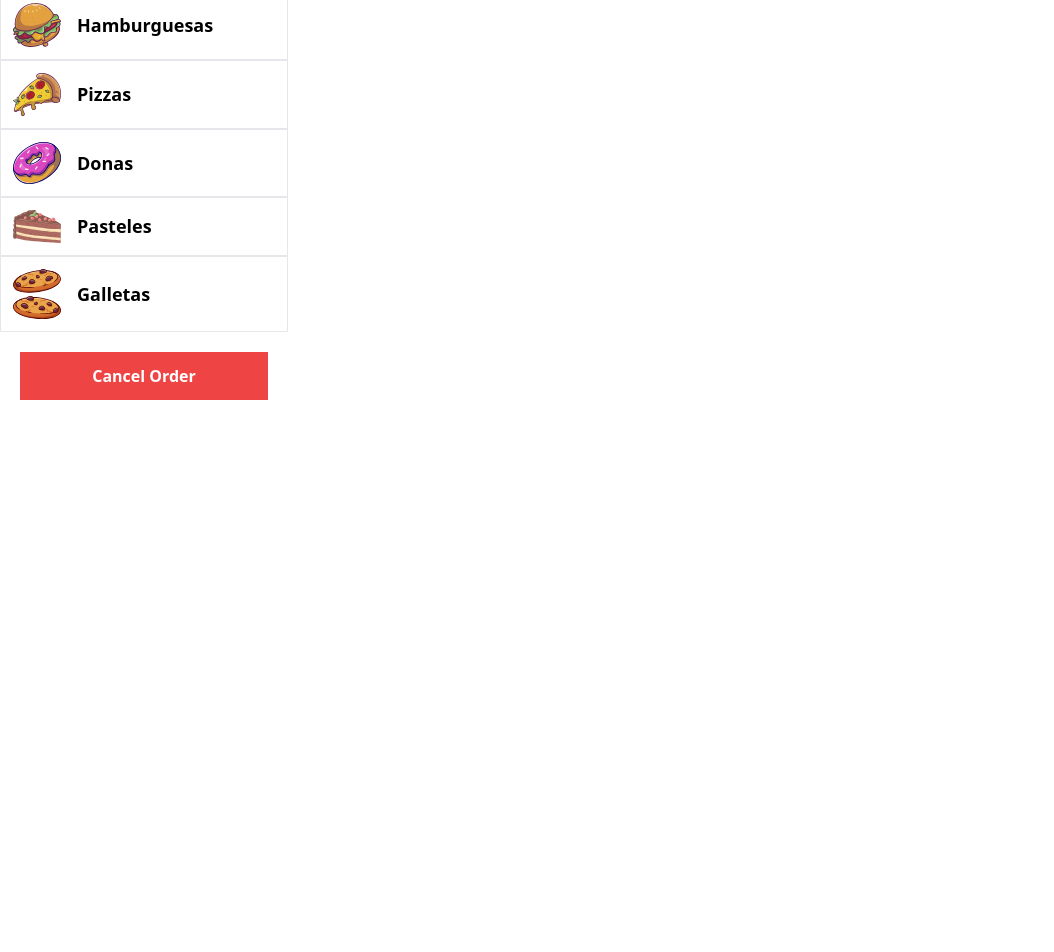
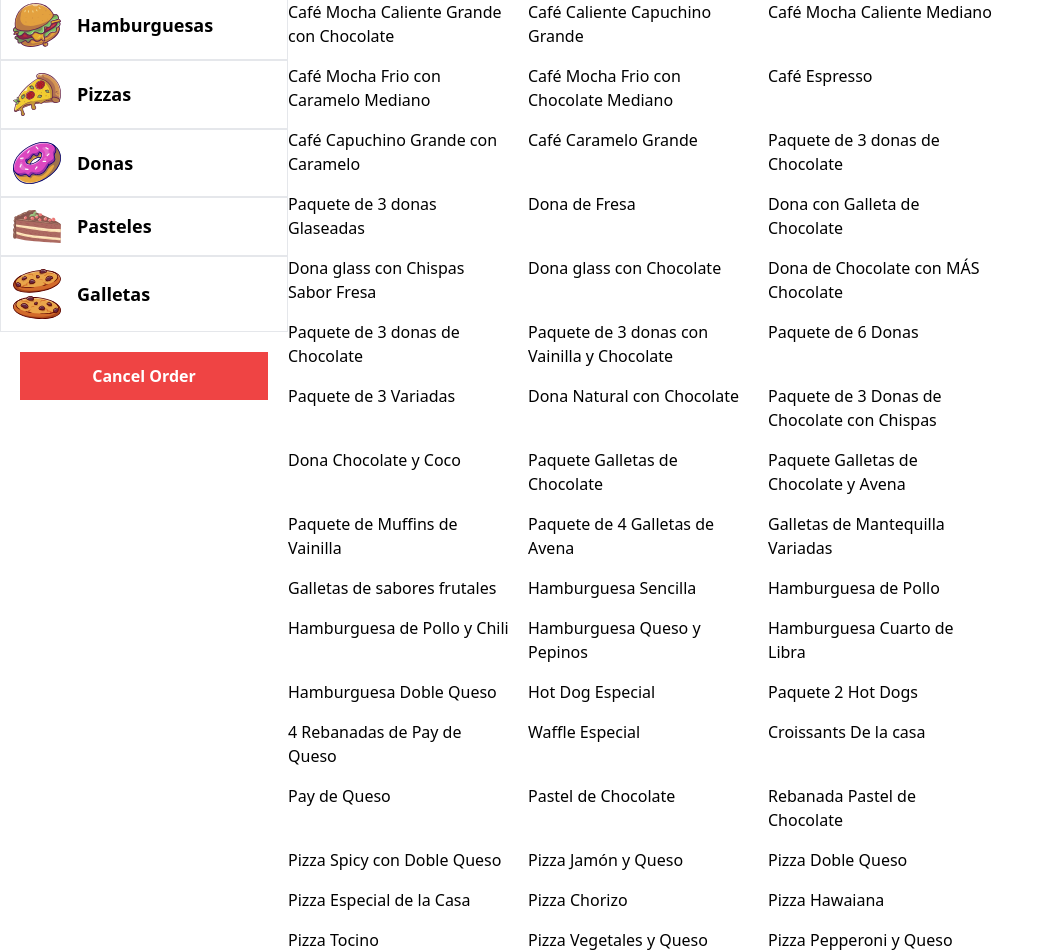
Before and after one commit to HenryNiama/Coffee, a React (Vite) app in the folder coffee-react-frontend/: page / in a window 1280 px wide. Shown: the part 280-1232 px from the top of the page, without its empty margins (0-1054 px from the left). Before the commit the page ends 800 px from the top, so only its background shows below. Built offline with nearby package versions, Linux system fonts and the light colour scheme.

Commit message:
Obteniendo los productos

```diff
--- /dev/null
+++ b/coffee-react-frontend/src/components/Product.jsx
@@ -0,0 +1,9 @@
+import React from 'react';
+
+function Product({product}) {
+    return (
+        <div>{product.nombre}</div>
+    );
+}
+
+export default Product;
--- a/coffee-react-frontend/src/components/Sidebar.jsx
+++ b/coffee-react-frontend/src/components/Sidebar.jsx
@@ -11,6 +11,7 @@
             <div className={"mt-10"}>
                 {categories.map(category => (
                     <Category
+                        key={category.id}
                         category={category}
                     />
                 )) }
--- /dev/null
+++ b/coffee-react-frontend/src/data/products.js
@@ -0,0 +1,419 @@
+const products = [
+    {
+        nombre: "Café Caramel con Chocolate",
+        precio: 59.9,
+        imagen: "cafe_01",
+        categoria_id: 1,
+        id: 1
+    },
+    {
+        nombre: "Café Frio con Chocolate Grande",
+        precio: 49.9,
+        imagen: "cafe_02",
+        categoria_id: 1,
+        id: 2
+    },
+    {
+        nombre: "Latte Frio con Chocolate Grande",
+        precio: 54.9,
+        imagen: "cafe_03",
+        categoria_id: 1,
+        id: 3
+    },
+    {
+        nombre: "Latte Frio con Chocolate Grande",
+        precio: 54.9,
+        imagen: "cafe_04",
+        categoria_id: 1,
+        id: 4
+    },
+    {
+        nombre: "Malteada Fria con Chocolate Grande",
+        precio: 54.9,
+        imagen: "cafe_05",
+        categoria_id: 1,
+        id: 5
+    },
+    {
+        nombre: "Café Mocha Caliente Chico",
+        precio: 39.9,
+        imagen: "cafe_06",
+        categoria_id: 1,
+        id: 6
+    },
+    {
+        nombre: "Café Mocha Caliente Grande con Chocolate",
+        precio: 59.9,
+        imagen: "cafe_07",
+        categoria_id: 1,
+        id: 7
+    },
+    {
+        nombre: "Café Caliente Capuchino Grande",
+        precio: 59.9,
+        imagen: "cafe_08",
+        categoria_id: 1,
+        id: 8
+    },
+    {
+        nombre: "Café Mocha Caliente Mediano",
+        precio: 49.9,
+        imagen: "cafe_09",
+        categoria_id: 1,
+        id: 9
+    },
+    {
+        nombre: "Café Mocha Frio con Caramelo Mediano",
+        precio: 49.9,
+        imagen: "cafe_10",
+        categoria_id: 1,
+        id: 10
+    },
+    {
+        nombre: "Café Mocha Frio con Chocolate Mediano",
+        precio: 49.9,
+        imagen: "cafe_11",
+        categoria_id: 1,
+        id: 11
+    },
+    {
+        nombre: "Café Espresso",
+        precio: 29.9,
+        imagen: "cafe_12",
+        categoria_id: 1,
+        id: 12
+    },
+    {
+        nombre: "Café Capuchino Grande con Caramelo",
+        precio: 59.9,
+        imagen: "cafe_13",
+        categoria_id: 1,
+        id: 13
+    },
+    {
+        nombre: "Café Caramelo Grande",
+        precio: 59.9,
+        imagen: "cafe_14",
+        categoria_id: 1,
+        id: 14
+    },
+    {
+        nombre: "Paquete de 3 donas de Chocolate",
+        precio: 39.9,
+        imagen: "donas_01",
+        categoria_id: 4,
+        id: 15
+    },
+    {
+        nombre: "Paquete de 3 donas Glaseadas",
+        precio: 39.9,
+        imagen: "donas_02",
+        categoria_id: 4,
+        id: 16
+    },
+    {
+        nombre: "Dona de Fresa ",
+        precio: 19.9,
+        imagen: "donas_03",
+        categoria_id: 4,
+        id: 17
+    },
+    {
+        nombre: "Dona con Galleta de Chocolate ",
+        precio: 19.9,
+        imagen: "donas_04",
+        categoria_id: 4,
+        id: 18
+    },
+    {
+        nombre: "Dona glass con Chispas Sabor Fresa ",
+        precio: 19.9,
+        imagen: "donas_05",
+        categoria_id: 4,
+        id: 19
+    },
+    {
+        nombre: "Dona glass con Chocolate ",
+        precio: 19.9,
+        imagen: "donas_06",
+        categoria_id: 4,
+        id: 20
+    },
+    {
+        nombre: "Dona de Chocolate con MÁS Chocolate ",
+        precio: 19.9,
+        imagen: "donas_07",
+        categoria_id: 4,
+        id: 21
+    },
+    {
+        nombre: "Paquete de 3 donas de Chocolate ",
+        precio: 39.9,
+        imagen: "donas_08",
+        categoria_id: 4,
+        id: 22
+    },
+    {
+        nombre: "Paquete de 3 donas con Vainilla y Chocolate ",
+        precio: 39.9,
+        imagen: "donas_09",
+        categoria_id: 4,
+        id: 23
+    },
+    {
+        nombre: "Paquete de 6 Donas",
+        precio: 69.9,
+        imagen: "donas_10",
+        categoria_id: 4,
+        id: 24
+    },
+    {
+        nombre: "Paquete de 3 Variadas",
+        precio: 39.9,
+        imagen: "donas_11",
+        categoria_id: 4,
+        id: 25
+    },
+    {
+        nombre: "Dona Natural con Chocolate",
+        precio: 19.9,
+        imagen: "donas_12",
+        categoria_id: 4,
+        id: 26
+    },
+    {
+        nombre: "Paquete de 3 Donas de Chocolate con Chispas",
+        precio: 39.9,
+        imagen: "donas_13",
+        categoria_id: 4,
+        id: 27
+    },
+    {
+        nombre: "Dona Chocolate y Coco",
+        precio: 19.9,
+        imagen: "donas_14",
+        categoria_id: 4,
+        id: 28
+    },
+    {
+        nombre: "Paquete Galletas de Chocolate",
+        precio: 29.9,
+        imagen: "galletas_01",
+        categoria_id: 6,
+        id: 29
+    },
+    {
+        nombre: "Paquete Galletas de Chocolate y Avena",
+        precio: 39.9,
+        imagen: "galletas_02",
+        categoria_id: 6,
+        id: 30
+    },
+    {
+        nombre: "Paquete de Muffins de Vainilla",
+        precio: 39.9,
+        imagen: "galletas_03",
+        categoria_id: 6,
+        id: 31
+    },
+    {
+        nombre: "Paquete de 4 Galletas de Avena",
+        precio: 24.9,
+        imagen: "galletas_04",
+        categoria_id: 6,
+        id: 32
+    },
+    {
+        nombre: "Galletas de Mantequilla Variadas",
+        precio: 39.9,
+        imagen: "galletas_05",
+        categoria_id: 6,
+        id: 33
+    },
+    {
+        nombre: "Galletas de sabores frutales",
+        precio: 39.9,
+        imagen: "galletas_06",
+        categoria_id: 6,
+        id: 34
+    },
+    {
+        nombre: "Hamburguesa Sencilla",
+        precio: 59.9,
+        imagen: "hamburguesas_01",
+        categoria_id: 2,
+        id: 35
+    },
+    {
+        nombre: "Hamburguesa de Pollo",
+        precio: 59.9,
+        imagen: "hamburguesas_02",
+        categoria_id: 2,
+        id: 36
+    },
+    {
+        nombre: "Hamburguesa de Pollo y Chili",
+        precio: 59.9,
+        imagen: "hamburguesas_03",
+        categoria_id: 2,
+        id: 37
+    },
+    {
+        nombre: "Hamburguesa Queso y  Pepinos",
+        precio: 59.9,
+        imagen: "hamburguesas_04",
+        categoria_id: 2,
+        id: 38
+    },
+    {
+        nombre: "Hamburguesa Cuarto de Libra",
+        precio: 59.9,
+        imagen: "hamburguesas_05",
+        categoria_id: 2,
+        id: 39
+    },
+    {
+        nombre: "Hamburguesa Doble Queso",
+        precio: 69.9,
+        imagen: "hamburguesas_06",
+        categoria_id: 2,
+        id: 40
+    },
+    {
+        nombre: "Hot Dog Especial",
+        precio: 49.9,
+        imagen: "hamburguesas_07",
+        categoria_id: 2,
+        id: 41
+    },
+    {
+        nombre: "Paquete 2 Hot Dogs",
+        precio: 69.9,
+        imagen: "hamburguesas_08",
+        categoria_id: 2,
+        id: 42
+    },
+    {
+        nombre: "4 Rebanadas de Pay de Queso",
+        precio: 69.9,
+        imagen: "pastel_01",
+        categoria_id: 5,
+        id: 43
+    },
+    {
+        nombre: "Waffle Especial",
+        precio: 49.9,
+        imagen: "pastel_02",
+        categoria_id: 5,
+        id: 44
+    },
+    {
+        nombre: "Croissants De la casa",
+        precio: 39.9,
+        imagen: "pastel_03",
+        categoria_id: 5,
+        id: 45
+    },
+    {
+        nombre: "Pay de Queso",
+        precio: 19.9,
+        imagen: "pastel_04",
+        categoria_id: 5,
+        id: 46
+    },
+    {
+        nombre: "Pastel de Chocolate",
+        precio: 29.9,
+        imagen: "pastel_05",
+        categoria_id: 5,
+        id: 47
+    },
+    {
+        nombre: "Rebanada Pastel de Chocolate",
+        precio: 29.9,
+        imagen: "pastel_06",
+        categoria_id: 5,
+        id: 48
+    },
+    {
+        nombre: "Pizza Spicy con Doble Queso",
+        precio: 69.9,
+        imagen: "pizzas_01",
+        categoria_id: 3,
+        id: 49
+    },
+    {
+        nombre: "Pizza Jamón y Queso",
+        precio: 69.9,
+        imagen: "pizzas_02",
+        categoria_id: 3,
+        id: 50
+    },
+    {
+        nombre: "Pizza Doble Queso",
+        precio: 69.9,
+        imagen: "pizzas_03",
+        categoria_id: 3,
+        id: 51
+    },
+    {
+        nombre: "Pizza Especial de la Casa",
+        precio: 69.9,
+        imagen: "pizzas_04",
+        categoria_id: 3,
+        id: 52
+    },
+    {
+        nombre: "Pizza Chorizo",
+        precio: 69.9,
+        imagen: "pizzas_05",
+        categoria_id: 3,
+        id: 53
+    },
+    {
+        nombre: "Pizza Hawaiana",
+        precio: 69.9,
+        imagen: "pizzas_06",
+        categoria_id: 3,
+        id: 54
+    },
+    {
+        nombre: "Pizza Tocino",
+        precio: 69.9,
+        imagen: "pizzas_07",
+        categoria_id: 3,
+        id: 55
+    },
+    {
+        nombre: "Pizza Vegetales y Queso",
+        precio: 69.9,
+        imagen: "pizzas_08",
+        categoria_id: 3,
+        id: 56
+    },
+    {
+        nombre: "Pizza Pepperoni y Queso",
+        precio: 69.9,
+        imagen: "pizzas_09",
+        categoria_id: 3,
+        id: 57
+    },
+    {
+        nombre: "Pizza Aceitunas y Queso",
+        precio: 69.9,
+        imagen: "pizzas_10",
+        categoria_id: 3,
+        id: 58
+    },
+    {
+        nombre: "Pizza Queso, Jamón y Champiñones",
+        precio: 69.9,
+        imagen: "pizzas_11",
+        categoria_id: 3,
+        id: 59
+    }
+]
+
+export {
+    products
+}
--- a/coffee-react-frontend/src/views/Inicio.jsx
+++ b/coffee-react-frontend/src/views/Inicio.jsx
@@ -1,8 +1,21 @@
 import React from 'react';
+import {products} from "../data/products";
+import Product from "../components/Product.jsx";
 
-function Inicio(props) {
+function Inicio() {
+
+
     return (
-        <div>Inicio</div>
+        <>
+            <h1 className={"text-4xl font-black"}>Inicio</h1>
+            <p className={"text-2xl my-10"}>Choose and customize your order.</p>
+
+            <div className={"grid gap-4 grid-cols-1 md:grid-cols-2 xl:grid-cols-3"}>
+                {products.map((product) => (
+                    <Product key={product.id} product={product} />
+                ))}
+            </div>
+        </>
     );
 }
 
```
